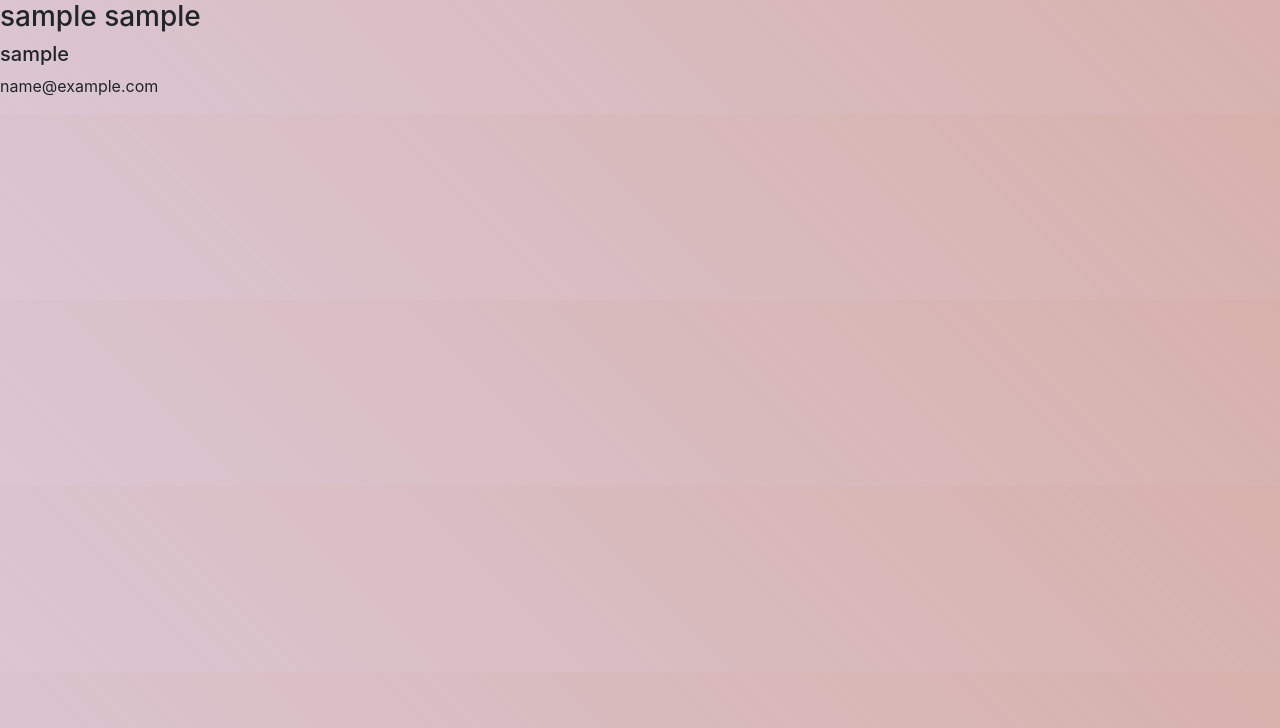
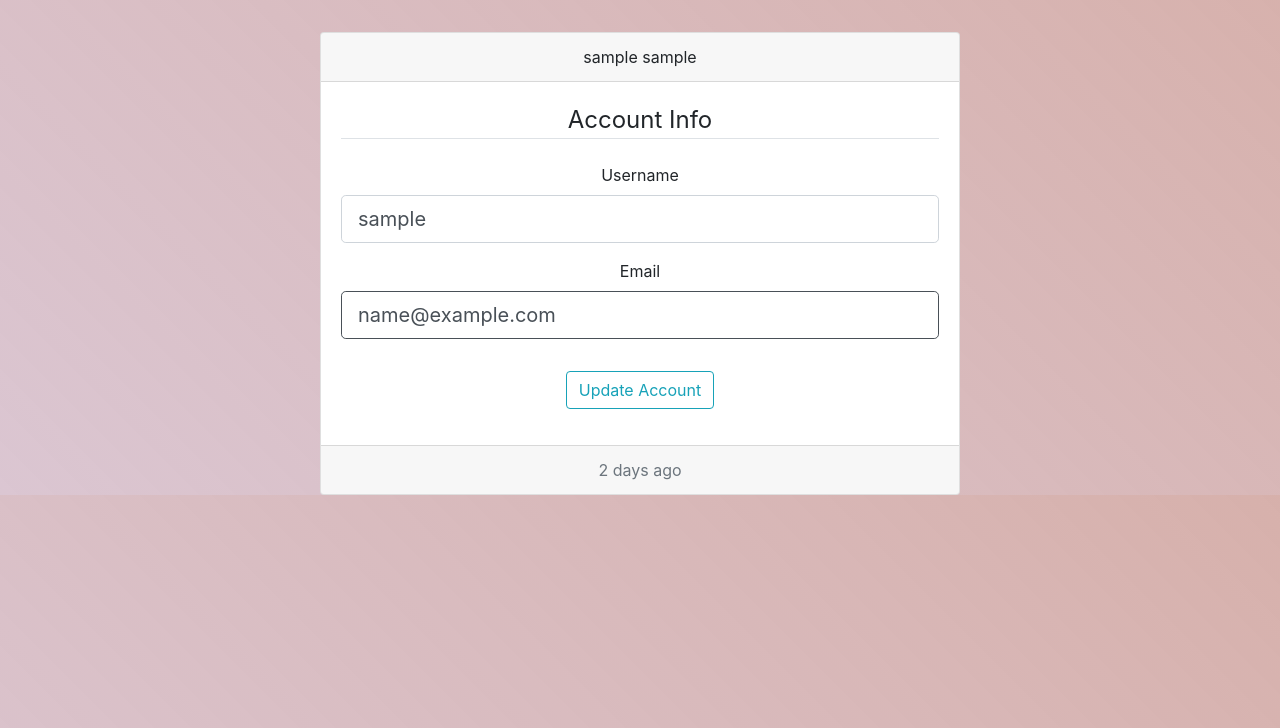
Before and after one commit to bc-cisc3140-mw2-fall2019/class_project, a Flask app: page /account in a window 1280 px wide. Shown: the part 72-800 px from the top of the page. Run offline with Flask 2, Linux system fonts and the light colour scheme; the visitor is signed in with stand-in values (Sample User, id 1); data comes from the database, SQL or seed files in the repository; some libraries are stand-ins or nearby versions.

Commit message:
Update for accounts
app.py
- class for updating an account (username and/or email) and validation checks for duplicates
- changed route to perform logic checks (duplicates and valid input)
- added route for specificProject

account.html
- added styling (bootstrap)
- added form for updating account information

profile.html
- added url routes for specificProject

```diff
--- a/app/app.py
+++ b/app/app.py
@@ -123,6 +123,30 @@ class RequestResetForm(FlaskForm):
             raise ValidationError('There is no account with that email. You must register first.')
 
 
+# 3 fields for updating an account
+# user field requires valid data (must be unique)
+# email field requires valid data (must be unique)
+# submit is a field for submission
+class UpdateAccForm(FlaskForm):
+    username = StringField('Username', validators=[DataRequired(), Length(min=5, max=15)])
+    email = StringField('Email', validators=[DataRequired(), Email()])
+    submit = SubmitField('Update Account')
+
+    # Validation for username: Must not be taken by another account username
+    def validate_username(self, username):
+        if username.data != current_user.username:
+            user = registerUser.query.filter_by(username=username.data).first()
+            if user:
+                raise ValidationError('That username is taken. Please choose a different one.')
+
+    #Validation for email: Must not be taken by another account email
+    def validate_email(self, email):
+        if email.data != current_user.email:
+            user = registerUser.query.filter_by(email=email.data).first()
+            if user:
+                raise ValidationError('That email is taken. Please choose a different one.')
+
+
 @app.route('/')
 @app.route('/home')
 def home():
@@ -186,10 +210,24 @@ def logout():
     return redirect(url_for('home'))
 
 
-@app.route("/account")
+@app.route("/account", methods=['GET', 'POST'])
 @login_required #############**IMPORTANT TO UNCOMMENT WHEN DONE TESTING**################
 def account():
-    return render_template("account.html")
+    form = UpdateAccForm()
+
+    if form.validate_on_submit():
+        # If the form is valid, change the current user/email information to the form input information
+        current_user.username = form.username.data
+        current_user.email = form.email.data
+
+        db.session.commit()
+
+        return redirect(url_for('account'))
+    elif request.method == 'GET':
+        # Otherwise, if the form is invalid, replace any invalid form information with the current user/email information
+        form.username.data = current_user.username
+        form.email.data = current_user.email
+    return render_template("account.html", form=form)
 
 
 @app.route("/profile")
@@ -295,6 +333,11 @@ def post(post_id):
     return render_template('post.html', title=post.title, post=post)
 
 
+@app.route("/profile/specificProject")
+def specificProject():
+    return render_template('specificProject.html')
+
+
 # ----------------------------------------------------------
 #
 # Error handling:
--- a/app/templates/account.html
+++ b/app/templates/account.html
@@ -1,7 +1,57 @@
 {% extends "layout.html" %}
 {% block content %}
-    <h3>{{ current_user.fname }} {{ current_user.lname }}</h3>
+    <div class="card text-center" style="margin: 2.5% 25% 0% 25%">
+        <div class="card-header">
+            {{ current_user.fname }} {{ current_user.lname }}
+        </div>
+        <div class="card-body">
+            <!-- <h5 class="card-title">{{ current_user.username }}</h5>
+             <p class="card-text">With supporting text below as a natural lead-in to additional content.</p>
+            <p>{{ current_user.email }}</p>
+            <a href="{{ url_for('profile') }}" class="btn btn-primary">Profile</a> -->
+            <form method="POST" action="">
+                {{ form.hidden_tag() }}
+                <fieldset class="form-group">
+                    <legend class="border-bottom mb-4">Account Info</legend>
+                    <div class="form-group">
+                        {{ form.username.label(class="form-control-label") }}
+
+                        {% if form.username.errors %}
+                        {{ form.username(class="form-control form-control-lg is-invalid") }}
+                        <div class="invalid-feedback">
+                            {% for error in form.username.errors %}
+                            <span>{{ error }}</span>
+                            {% endfor %}
+                        </div>
+                        {% else %}
+                        {{ form.username(class="form-control form-control-lg") }}
+                        {% endif %}
+                    </div>
+                    <div class="form-group">
+                        {{ form.email.label(class="form-control-label") }}
+                        {% if form.email.errors %}
+                        {{ form.email(class="form-control form-control-lg is-invalid") }}
+                        <div class="invalid-feedback">
+                            {% for error in form.email.errors %}
+                            <span>{{ error }}</span>
+                            {% endfor %}
+                        </div>
+                        {% else %}
+                        {{ form.email(class="form-control form-control-lg") }}
+                        {% endif %}
+                    </div>
+                </fieldset>
+                <div class="form-group">
+                    {{ form.submit(class="btn btn-outline-info") }}
+                </div>
+            </form>
+        </div>
+        <div class="card-footer text-muted">
+            2 days ago
+        </div>
+    </div>
+    <!-- <h3>{{ current_user.fname }} {{ current_user.lname }}</h3>
     <h5>{{ current_user.username }}</h5>
-    <p>{{ current_user.email }}</p>
+    <p>{{ current_user.email }}</p> -->
 
 {% endblock content %}
--- a/app/templates/profile.html
+++ b/app/templates/profile.html
@@ -40,7 +40,7 @@
 			<div id="Current_Projects" class="info" style="display:none">
 					<div class = "project">
 						<div class = "name_place">
-							<a class = "project_name" href = "specificProject.html">Current Project #1 Name Here</a> <!-- Insert link to project here -->
+							<a class = "project_name" href = "{{ url_for('specificProject') }}">Current Project #1 Name Here</a> <!-- Insert link to project here -->
 						</div>
 						<div class = "description_place">
 							<p>Description of Current Project #1 Here</p>
@@ -49,7 +49,7 @@
 
 					<div class = "project">
 						<div class = "name_place">
-							<a class = "project_name" href = "specificProject.html">Current Project #2 Name Here</a> <!-- Insert link to project here -->
+							<a class = "project_name" href = "{{ url_for('specificProject') }}">Current Project #2 Name Here</a> <!-- Insert link to project here -->
 						</div>
 						<div class = "description_place">
 							<p>Description of Current Project #2 Here</p>
@@ -58,7 +58,7 @@
 
 					<div class = "project">
 						<div class = "name_place">
-							<a class = "project_name" href = "specificProject.html">Current Project #3 Name Here</a> <!-- Insert link to project here -->
+							<a class = "project_name" href = "{{ url_for('specificProject') }}">Current Project #3 Name Here</a> <!-- Insert link to project here -->
 						</div>
 						<div class = "description_place">
 							<p>Description of Current Project #3 Here</p>
```
